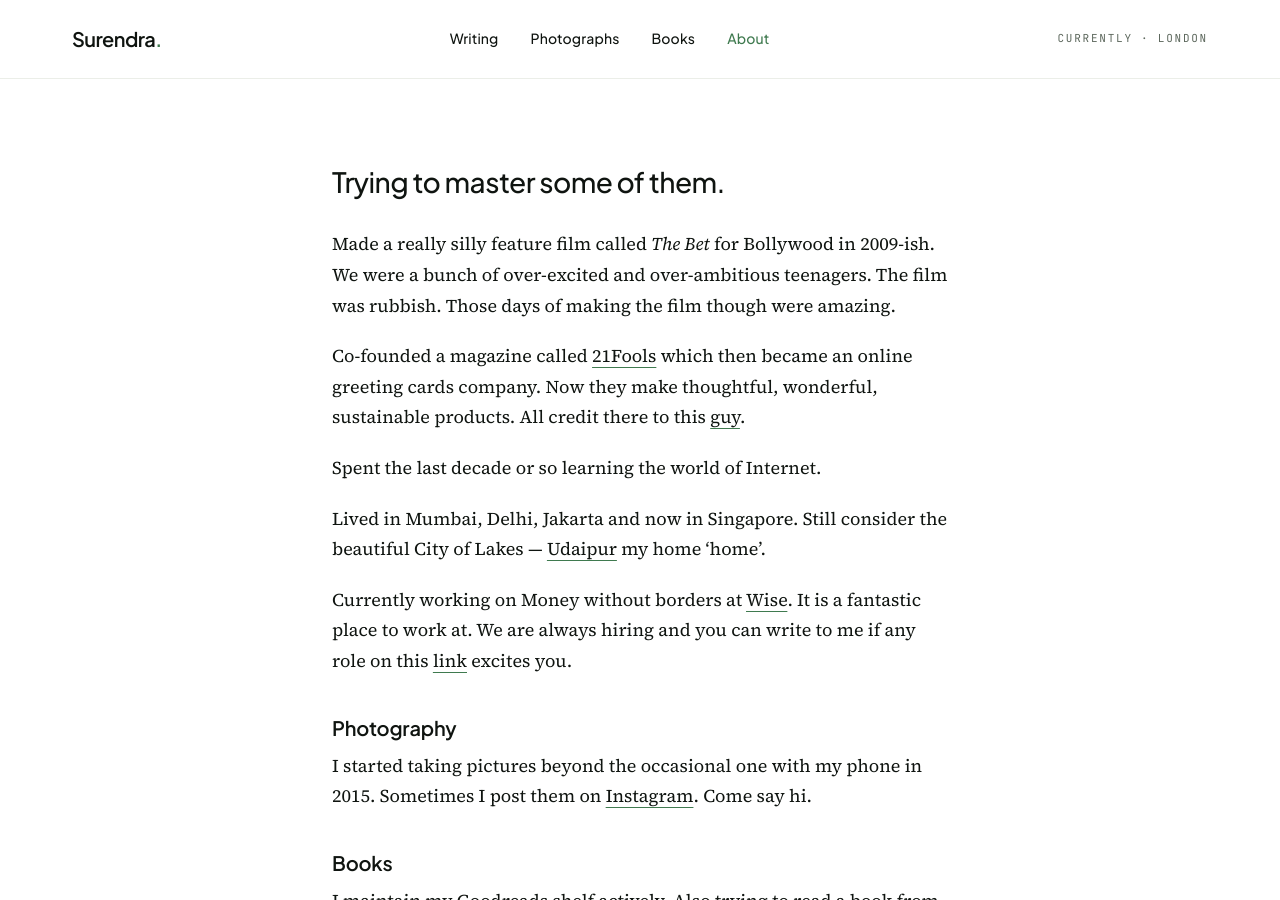
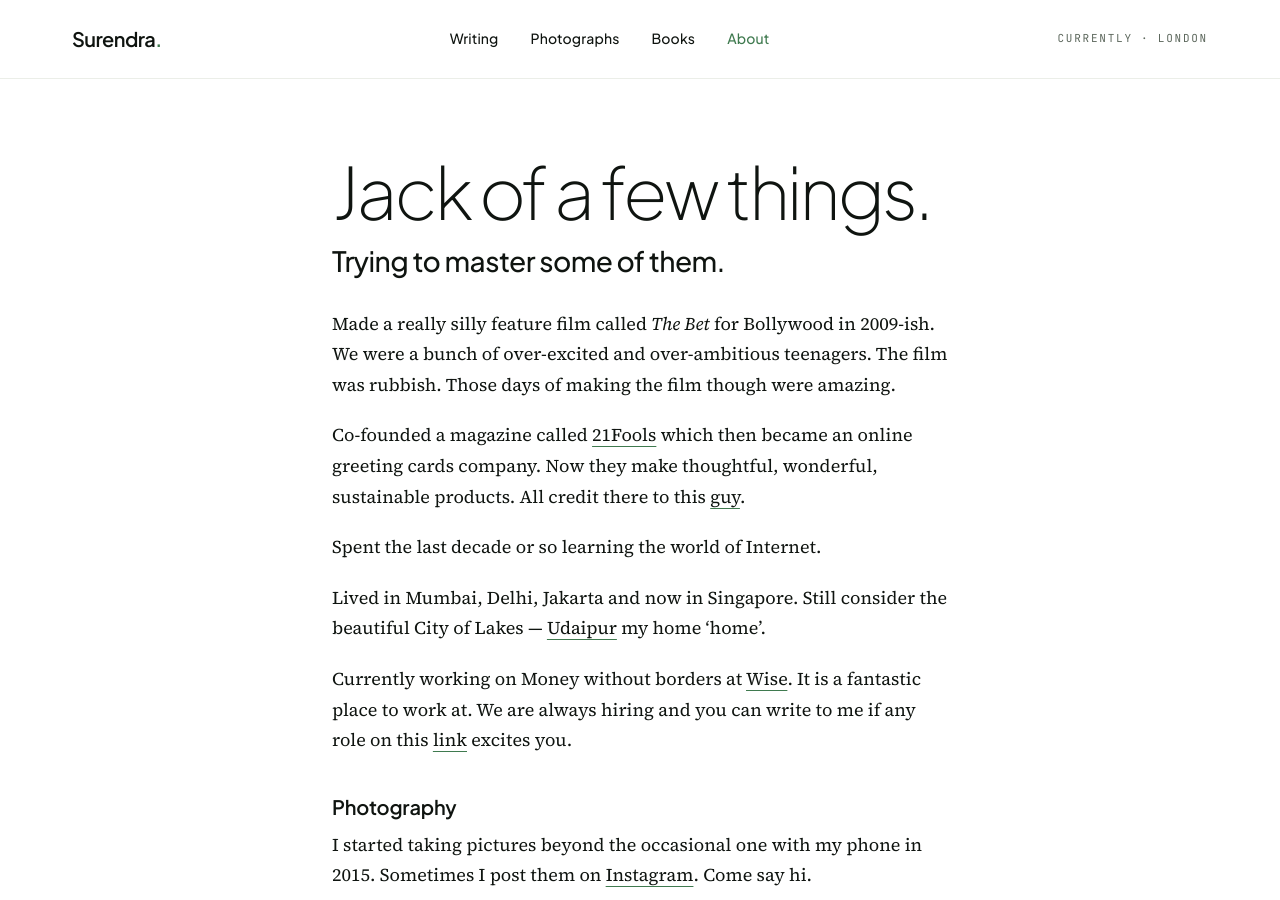
Before and after one commit to surendrachaplot/surendrachaplot, a Jekyll site: the page built from pages/about.md, in a window 1280 px wide and 900 px high. Built offline with Jekyll 4.4.1, drawn with Linux system fonts in a browser that asks for light colours.

Commit message:
Restore h1 page title, keep eyebrow kicker removed
Co-Authored-By: Claude Sonnet 4.6 <noreply@anthropic.com>

```diff
--- a/_layouts/page.html
+++ b/_layouts/page.html
@@ -3,6 +3,7 @@ layout: default
 ---
 <div class="wrap wrap--text" style="padding-top: {% if page.hide_title %}40px{% else %}72px{% endif %};">
 
+{% unless page.hide_title %}<h1 style="margin-top: 0; margin-bottom: 0;">{{ page.title }}</h1>{% endunless %}
 {% if page.lede %}<h3 style="margin-top: 16px; margin-bottom: 0;">{{ page.lede }}</h3>{% endif %}
 
   <div class="prose" style="margin-top: 32px;">
```
